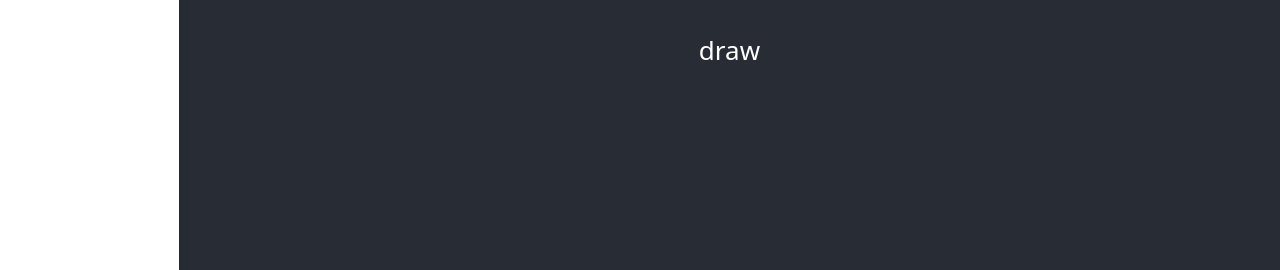
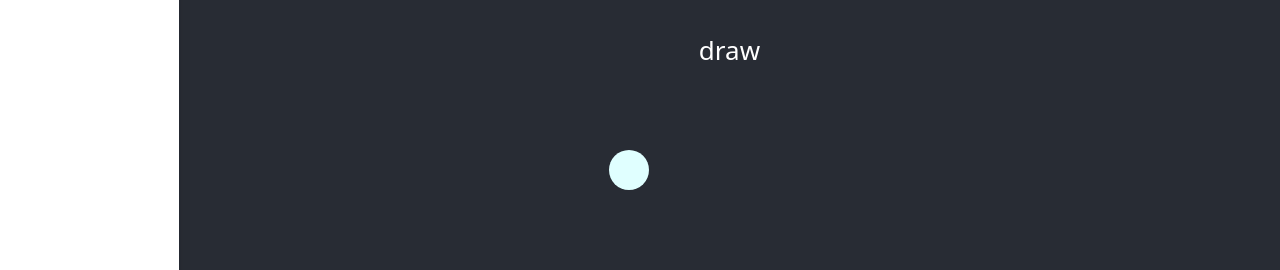
Before and after one commit to shintaro-uchiyama/web-app-sample, a React (Create React App) app in the folder src/web/: page /draw in a window 1280 px wide. Shown: the part 339-609 px from the top of the page. Built offline with nearby package versions, Linux system fonts and the light colour scheme.

Commit message:
feat: make canvas circle

```diff
--- a/src/web/src/components/pages/draw/index.tsx
+++ b/src/web/src/components/pages/draw/index.tsx
@@ -1,15 +1,24 @@
-import React, { useRef } from "react";
+import React, { useEffect, useRef } from "react";
 
 export const Draw = () => {
   const canvasRef = useRef<HTMLCanvasElement>(null);
-  const canvas = canvasRef.current;
-  if (canvas !== null) {
-    const context = canvas.getContext("2d");
-    if (context !== null) {
-      context.fillStyle = "#E0FFFF";
-      context.fillRect(0, 0, context.canvas.width, context.canvas.height);
+  const draw = (ctx: CanvasRenderingContext2D) => {
+    ctx.fillStyle = "#E0FFFF";
+    ctx.beginPath();
+    ctx.arc(50, 100, 20, 0, 2 * Math.PI);
+    ctx.fill();
+  };
+
+  useEffect(() => {
+    const canvas = canvasRef.current;
+    if (canvas !== null) {
+      const context = canvas.getContext("2d");
+      if (context !== null) {
+        draw(context);
+      }
     }
-  }
+  }, [draw]);
+
   return (
     <div className="App">
       <header className="App-header">
```
